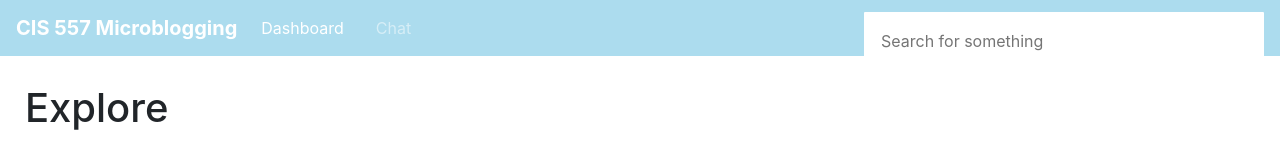
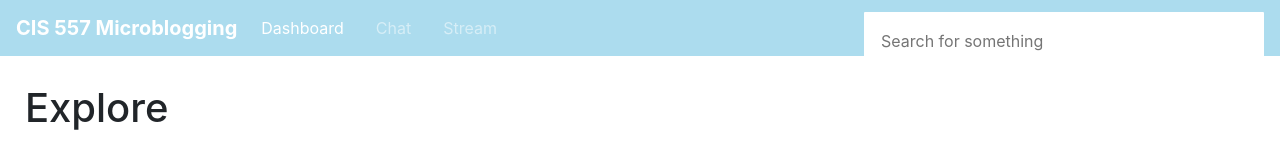
Before and after one commit to jackg235/microblogging-social-network, a React (Create React App) app in the folder client/: page /explore in a window 1280 px wide. Shown: the top 160 px of the page. Built offline with nearby package versions, Linux system fonts and the light colour scheme.

Commit message:
small change

```diff
--- a/client/src/components/Navbar.jsx
+++ b/client/src/components/Navbar.jsx
@@ -1,7 +1,7 @@
 import React from 'react'
-import { connect } from 'react-redux'
+import {connect} from 'react-redux'
 import RouteProtector from '../hoc/RouteProtector'
-import { Redirect } from 'react-router-dom'
+import {Redirect} from 'react-router-dom'
 import '../static/stylesheets/Navbar.css'
 import SearchBar from './SearchBar'
 
@@ -15,7 +15,8 @@ class Navbar extends React.Component {
         return (
             <nav className="mb-1 navbar navbar-expand-lg navbar-dark orange lighten-1">
                 <a className="navbar-brand" href="#"><b>CIS 557 Microblogging</b></a>
-            <button className="navbar-toggler" type="button" data-toggle="collapse" data-target="#navbarSupportedContent-555"
+                <button className="navbar-toggler" type="button" data-toggle="collapse"
+                        data-target="#navbarSupportedContent-555"
                         aria-controls="navbarSupportedContent-555" aria-expanded="false" aria-label="Toggle navigation">
                     <span className="navbar-toggler-icon"></span>
                 </button>
@@ -29,9 +30,12 @@ class Navbar extends React.Component {
                         <li className="nav-item">
                             <a className="nav-link" href="#">Chat</a>
                         </li>
+                        <li className="nav-item">
+                            <a className="nav-link" href="/video">Stream</a>
+                        </li>
                     </ul>
-              <div uk-dropdown="mode: click" >
-                    <SearchBar  />
+                    <div uk-dropdown="mode: click">
+                        <SearchBar/>
                     </div>
                 </div>
             </nav>
```
Lines whose indentation alone changed are shown as unchanged.
